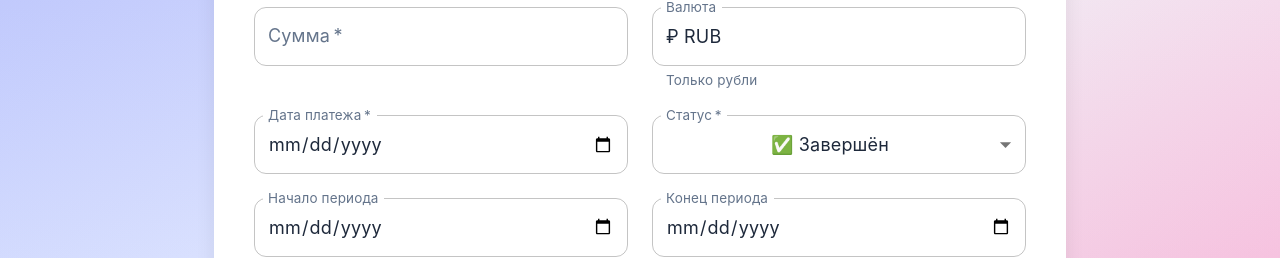
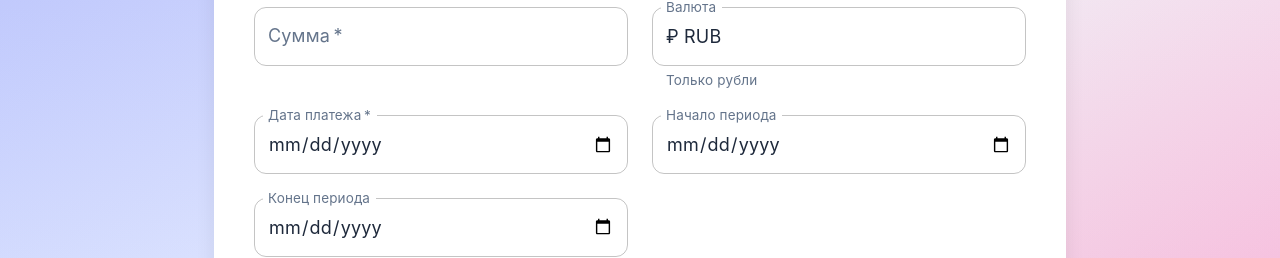
Before and after one commit to Ivan-Vereshchagin/subscription-tracker, a React (Vite) app in the folder frontend/: page /payments/new in a window 1280 px wide. Shown: the part 301-559 px from the top of the page. Built offline with nearby package versions, Linux system fonts and the light colour scheme; no server answers.

Commit message:
chore: запретил созданию не completed-платежей вручную

```diff
--- a/frontend/src/pages/CreatePayment.tsx
+++ b/frontend/src/pages/CreatePayment.tsx
@@ -252,21 +252,6 @@ export default function CreatePayment() {
                 />
               </Grid>
 
-              {/* Статус */}
-              <Grid size={{ xs: 12, sm: 6 }}>
-                <FormControl fullWidth required>
-                  <InputLabel>Статус</InputLabel>
-                  <Select
-                    name="status"
-                    value={formData.status}
-                    onChange={handleChange('status')}
-                    label="Статус"
-                  >
-                    <MenuItem value="completed">✅ Завершён</MenuItem>
-                    <MenuItem value="pending">⏳ Ожидается</MenuItem>
-                  </Select>
-                </FormControl>
-              </Grid>
 
               {/* Период: Начало */}
               <Grid size={{ xs: 12, sm: 6 }}>
```
